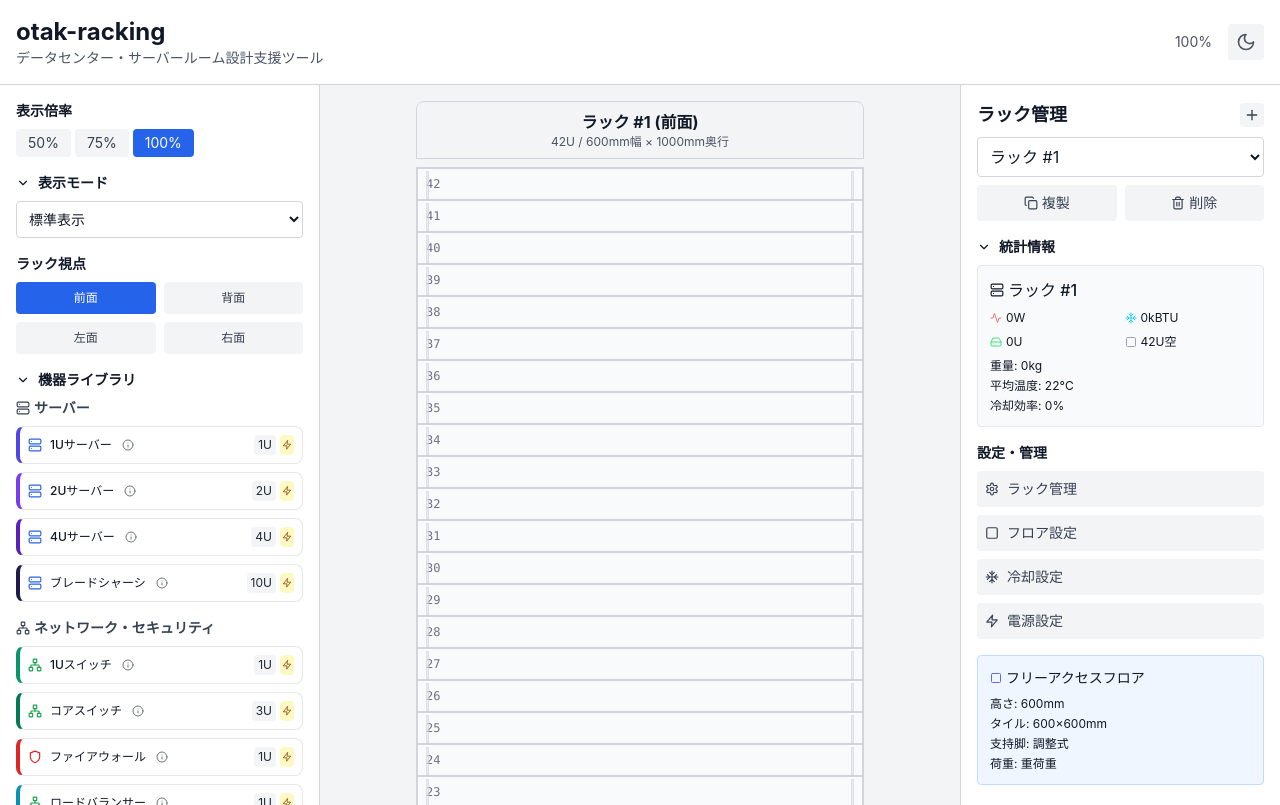
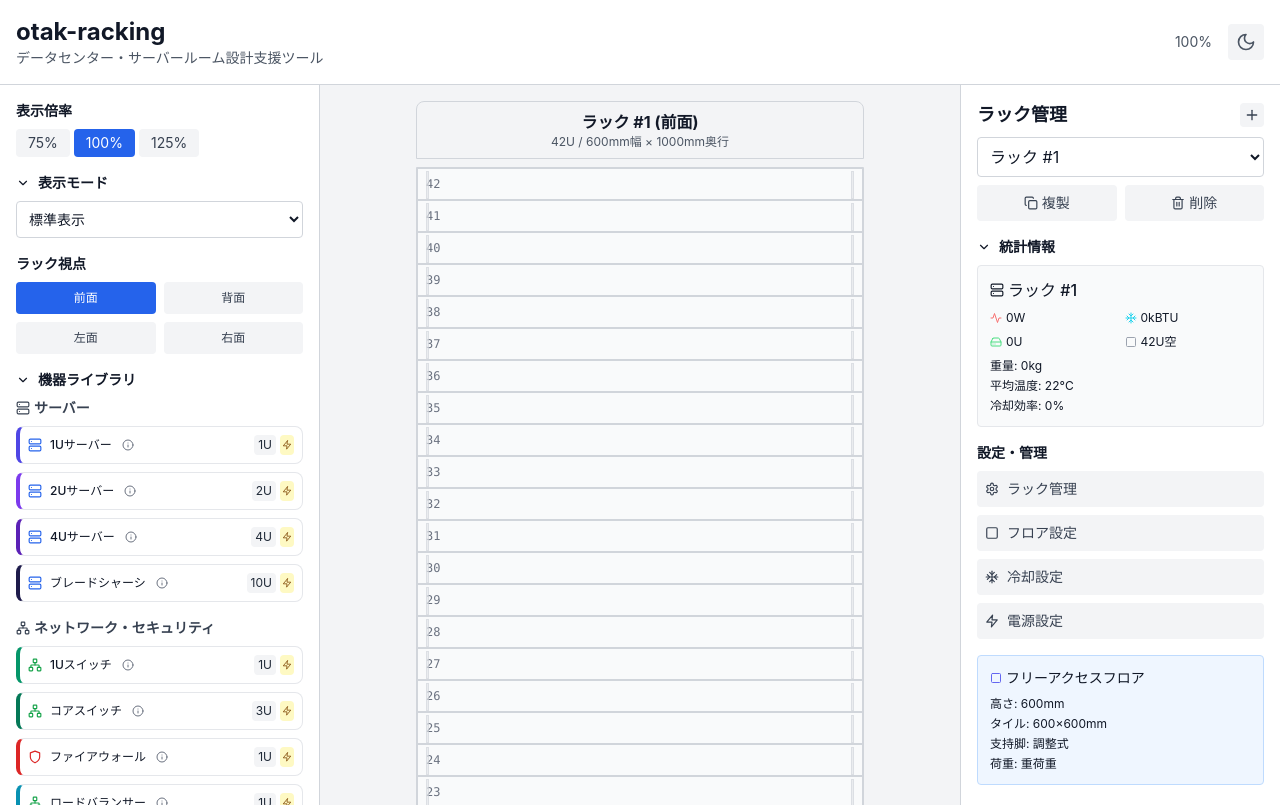
Before and after one commit to tsuyoshi-otake/otak-racking, a React (Create React App) app: page / in a window 1280 px wide. Built offline with nearby package versions, Linux system fonts and the light colour scheme; the HTML template or start-up script is replaced by a standard one.

Commit message:
feat: update zoom levels to 75, 100, 125
Changed the zoomLevels array to use 75, 100, and 125 instead of
50, 75, and 100. This updates the available zoom options for the
application.

```diff
--- a/src/constants.ts
+++ b/src/constants.ts
@@ -550,7 +550,7 @@ export const equipmentLibrary: Equipment[] = [
 ];
 
 // ズームレベル
-export const zoomLevels = [50, 75, 100];
+export const zoomLevels = [75, 100, 125];
 
 // エアフロー方向アイコンマッピング
 export const airflowIcons = {
```
